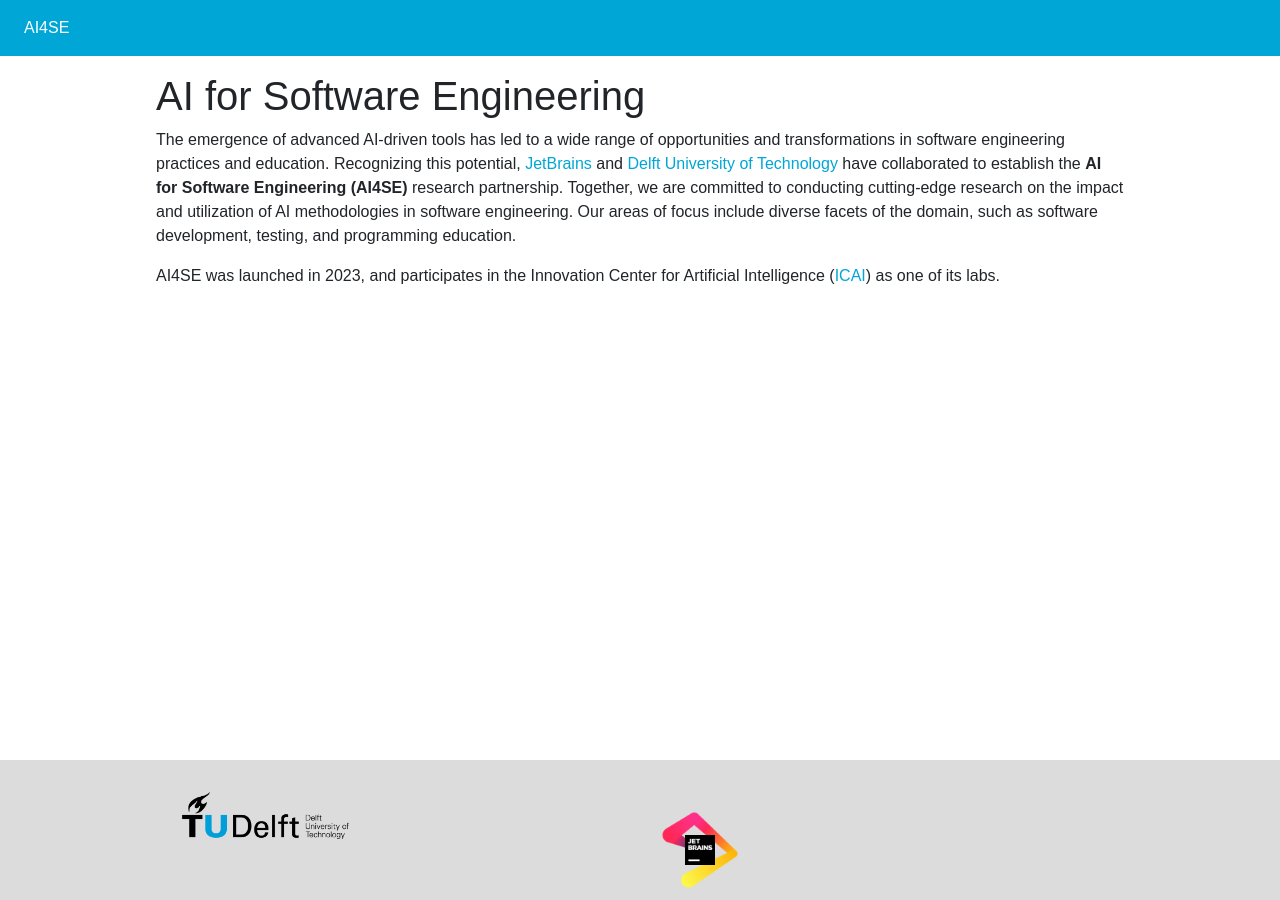
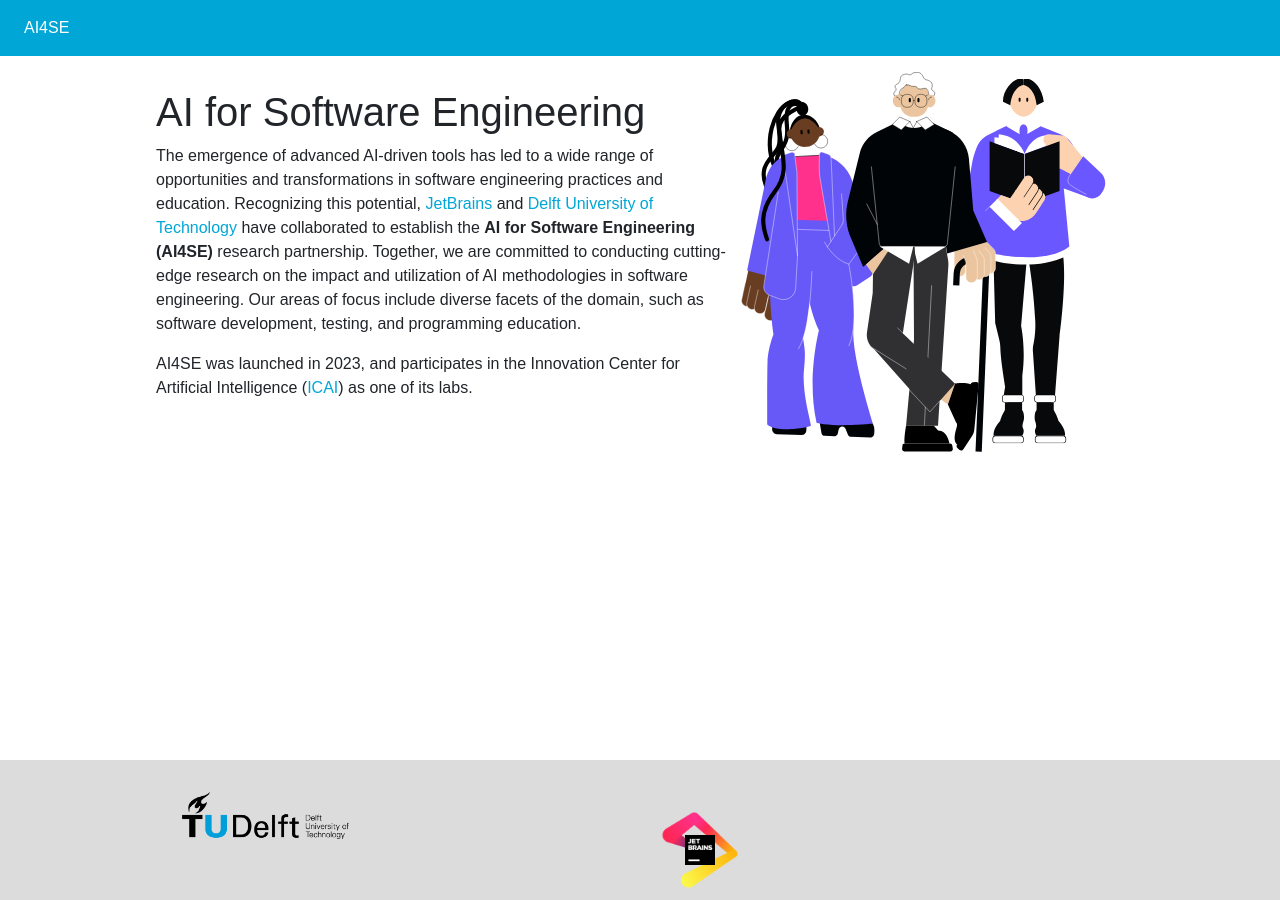
Before and after one commit to SERG-Delft/ai4se-website, a Jekyll site: the page built from index.md, in a window 1280 px wide. Built offline with Jekyll 4.4.1, drawn with Linux system fonts in a browser that asks for light colours; nearby versions of some CDN libraries.

```diff
--- a/index.md
+++ b/index.md
@@ -3,9 +3,13 @@ layout: default
 title: AI for Software Engineering
 ---
 
+![](/img/ai4se-people.svg){: width="40%" style="float: right"}
+
 # AI for Software Engineering
 
 The emergence of advanced AI-driven tools has led to a wide range of opportunities and transformations in software engineering practices and education. Recognizing this potential, [JetBrains] and [Delft University of Technology][tudelft] have collaborated to establish the **AI for Software Engineering (AI4SE)** research partnership. Together, we are committed to conducting cutting-edge research on the impact and utilization of AI methodologies in software engineering. Our areas of focus include diverse facets of the domain, such as software development, testing, and programming education.
+
+
 
 AI4SE was launched in 2023, and participates in the Innovation Center for Artificial Intelligence ([ICAI]) as one of its labs.
 
```
Also changed, not shown: img/ai4se-people.svg (added).
